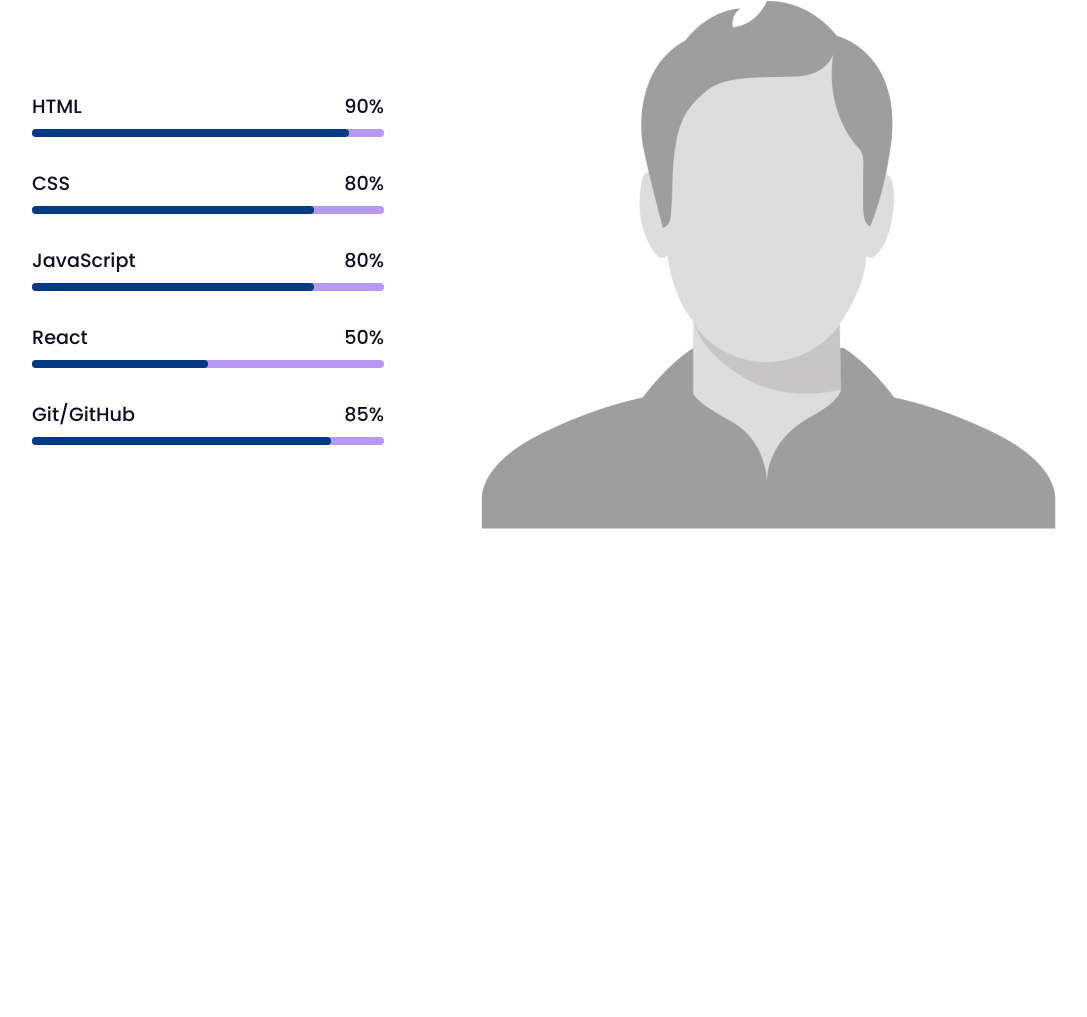
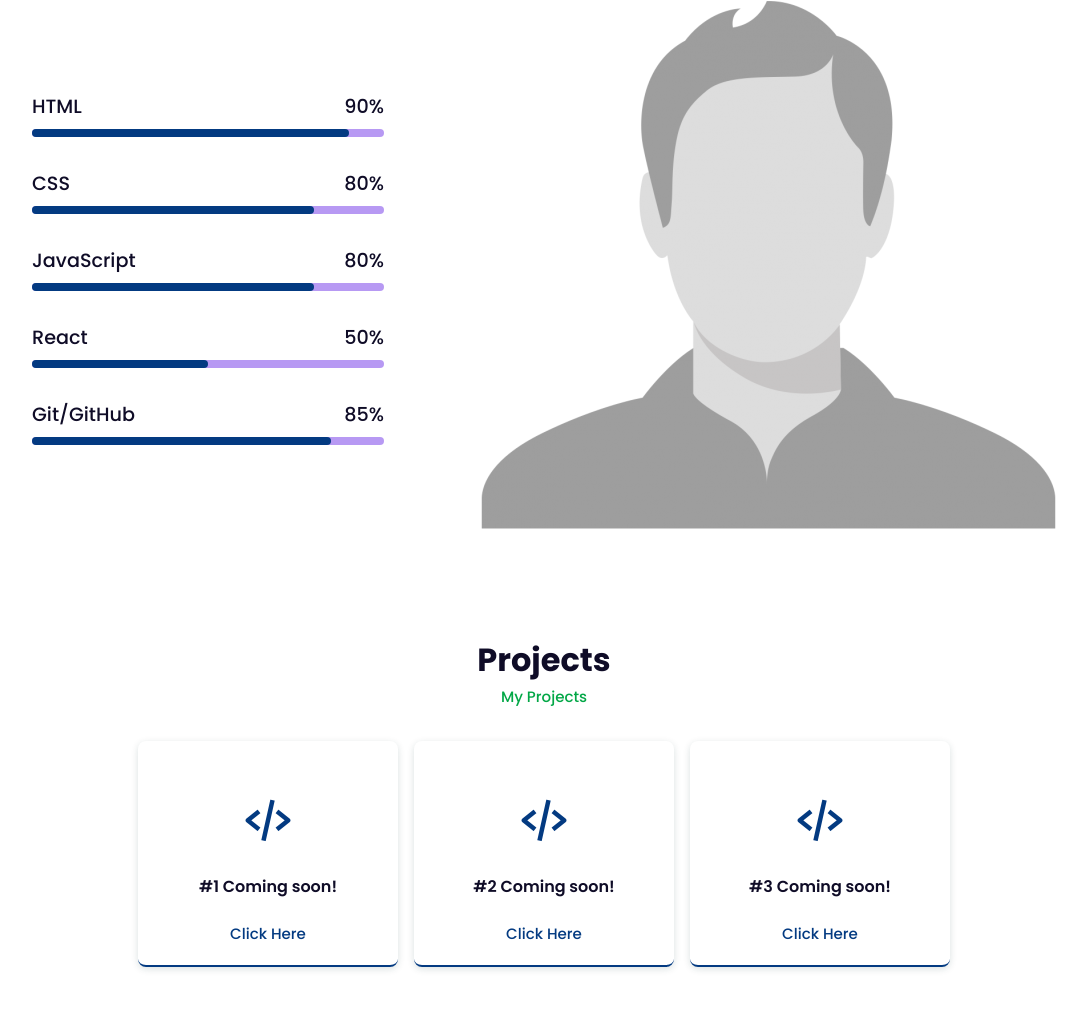
Before and after one commit to jsaique/my-website-v.2, a website built with Parcel: page index.html in a window 1280 px wide. Shown: the part 1569-2586 px from the top of the page, without its empty margins (96-1183 px from the left). Before the commit the page ends 2155 px from the top, so only its background shows below. Built offline with nearby package versions, Linux system fonts and the light colour scheme.

Commit message:
Added projects section

```diff
--- a/index.html
+++ b/index.html
@@ -170,5 +170,32 @@
         </div>
       </div>
     </section>
+
+    <!-- Projects -->
+    <section class="projects">
+      <div class="heading">
+        <h2>Projects</h2>
+        <span>My Projects</span>
+      </div>
+      <div class="projects-container grid">
+        <div class="projects-box flex">
+          <i class="bx bx-code-alt"></i>
+          <h3>#1 Coming soon!</h3>
+          <a href="#">Click Here</a>
+        </div>
+
+        <div class="projects-box flex">
+          <i class="bx bx-code-alt"></i>
+          <h3>#2 Coming soon!</h3>
+          <a href="#">Click Here</a>
+        </div>
+
+        <div class="projects-box flex">
+          <i class="bx bx-code-alt"></i>
+          <h3>#3 Coming soon!</h3>
+          <a href="#">Click Here</a>
+        </div>
+      </div>
+    </section>
   </body>
 </html>
--- a/src/css/styles.css
+++ b/src/css/styles.css
@@ -20,7 +20,8 @@
 }
 
 main,
-section {
+section,
+footer {
   padding: 50px 10%;
 }
 
@@ -103,6 +104,7 @@
 .primary-navigation a:hover,
 .primary-navigation a:active {
   color: var(--hover);
+  transition: 0.5s;
 }
 
 .primary-navigation a:last-child {
@@ -183,6 +185,7 @@
 .social a:hover,
 .social a:active {
   color: var(--hover);
+  transition: 0.5s;
 }
 
 .btn:link,
@@ -198,6 +201,7 @@
 .btn:hover,
 .btn:active {
   background: var(--hover);
+  transition: 0.5s;
 }
 
 /* ABOUT */
@@ -246,7 +250,7 @@
   margin-left: 1rem;
 }
 
-/* SKILL */
+/* SKILLS */
 
 .skills-container {
   grid-template-columns: repeat(2, 1fr);
@@ -313,3 +317,58 @@
 .git-bar {
   width: 85%;
 }
+
+/* PROJECTS */
+
+.projects-container {
+  grid-template-columns: repeat(auto-fit, minmax(200px, auto));
+  justify-content: center;
+  gap: 1rem;
+  margin-top: 2rem;
+}
+
+/* can add/try a modal */
+
+.projects-box {
+  padding: 1.25rem;
+  width: 16.25rem;
+  flex-direction: column;
+  align-items: center;
+  text-align: center;
+  border-radius: 0.5rem;
+  border-bottom: 2px solid var(--main-color);
+  box-shadow: 0px 2px 7px hsla(179, 59%, 14%, 0.15);
+}
+
+.projects-box:hover {
+  background: #02225a;
+  transition: 1s;
+}
+
+.projects-box h3 {
+  font-size: 1rem;
+  font-weight: 600;
+  margin: 0.7rem 0 0.4rem;
+}
+
+.projects-box .bx {
+  padding-top: 2rem;
+  font-size: 3.375rem;
+  color: var(--main-color);
+}
+
+.projects-box:hover .bx {
+  color: hsl(158, 72%, 47%);
+}
+
+.projects-box a:link,
+.projects-box a:visited {
+  color: var(--main-color);
+  font-size: var(--p-font);
+  font-weight: 500;
+}
+
+.projects-box a:hover,
+.projects-box a:active {
+  color: #8b8a8f;
+}
```
